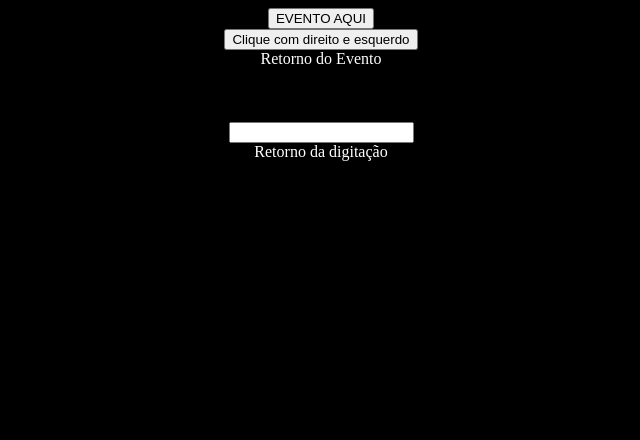
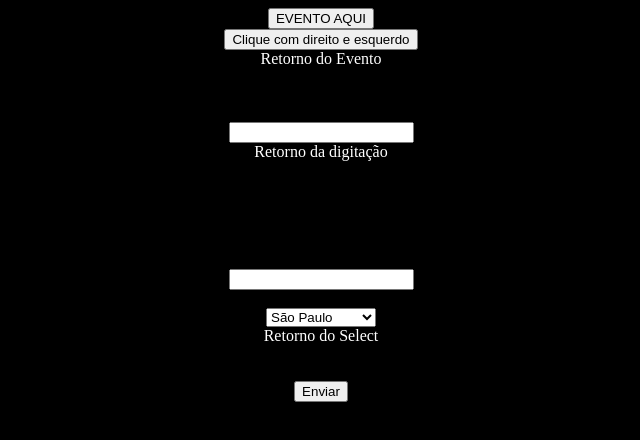
Before and after one commit to SmithUup/JavaScriptIniciante, a plain HTML site: page index.html in a window 1280 px wide. Shown: the whole page, without its empty margins (319-959 px from the left). Drawn offline with Linux system fonts and the light colour scheme.

Commit message:
Eventos de FORM

```diff
--- a/index.html
+++ b/index.html
@@ -31,6 +31,29 @@
 
     <br><br><br>
     <!-- Fim nível 2 -->
+
+    <!-- Nível 3 -->
+    <br><br><br>
+
+    <form method="POST" onsubmit="enviou()">
+
+        <input type="text" name="nome" onfocus="focou()" onblur="desfocou()" / ><br><br>
+
+        <select name="cidade" onchange="mudouOpcao(this)">
+        <option>São Paulo</option>
+        <option>Rio de Janeiro</option>
+        <option>Belo Horizonte</option>
+        <option>Recife</option>
+        </select>
+        <div id="retornoselect">Retorno do Select</div>
+        <br><br>
+
+        <input type="submit" value="Enviar" />
+
+    </form>
+
+    <br><br><br>
+    <!-- Fim nível 3 -->
 </center>
 </body>
 </html>
--- a/javas.js
+++ b/javas.js
@@ -61,3 +61,23 @@ function carregou()
 {
     alert("Página Carregada!");
 }
+
+function mudouOpcao(cidade)
+{
+    document.getElementById("retornoselect").innerHTML = "Mudou para: "+cidade.value;
+}
+
+function focou()
+{
+    document.getElementById("retornoselect").innerHTML = "Pode Digitar! ";
+}
+
+function desfocou()
+{
+    document.getElementById("retornoselect").innerHTML = "Não se vá, digite mais! ";
+}
+
+function enviou()
+{
+    alert("Enviou, mas ninguém recebeu! rsr");
+}
```
